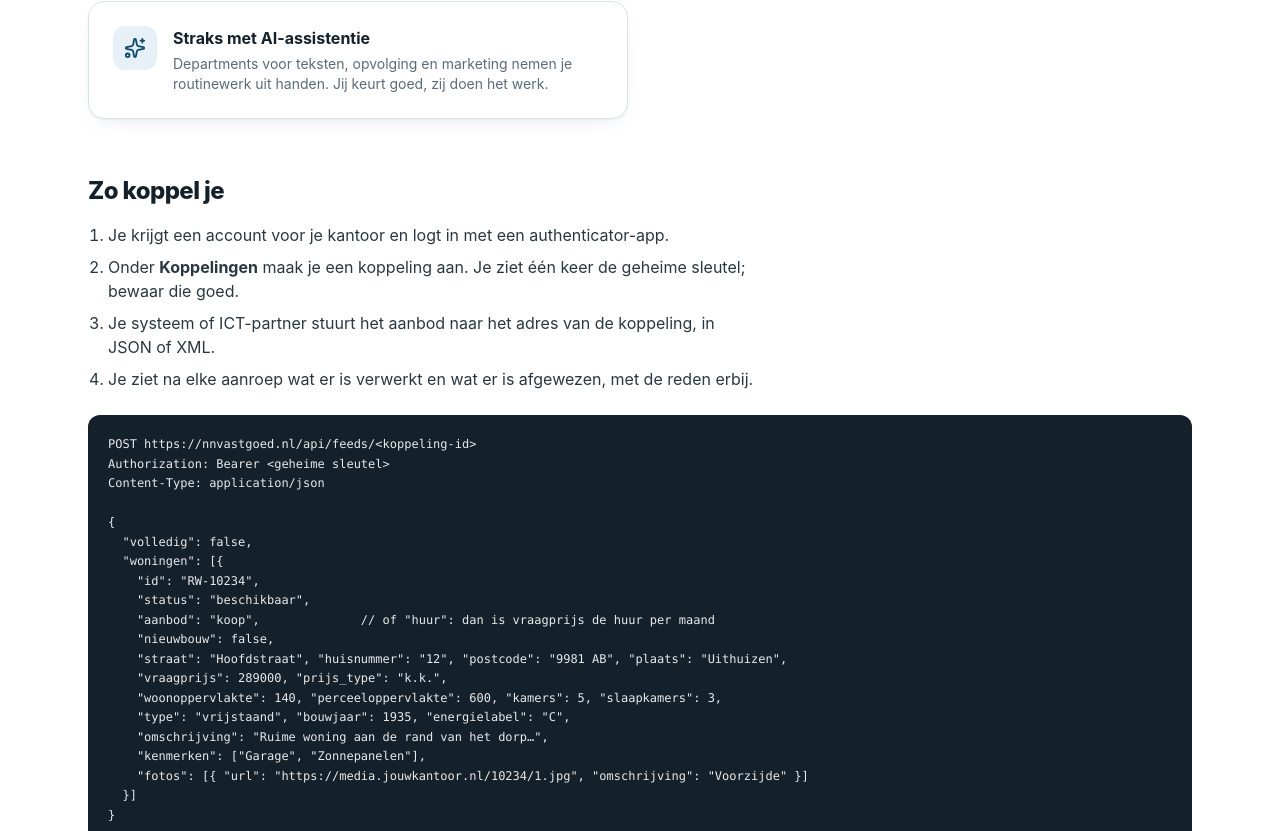
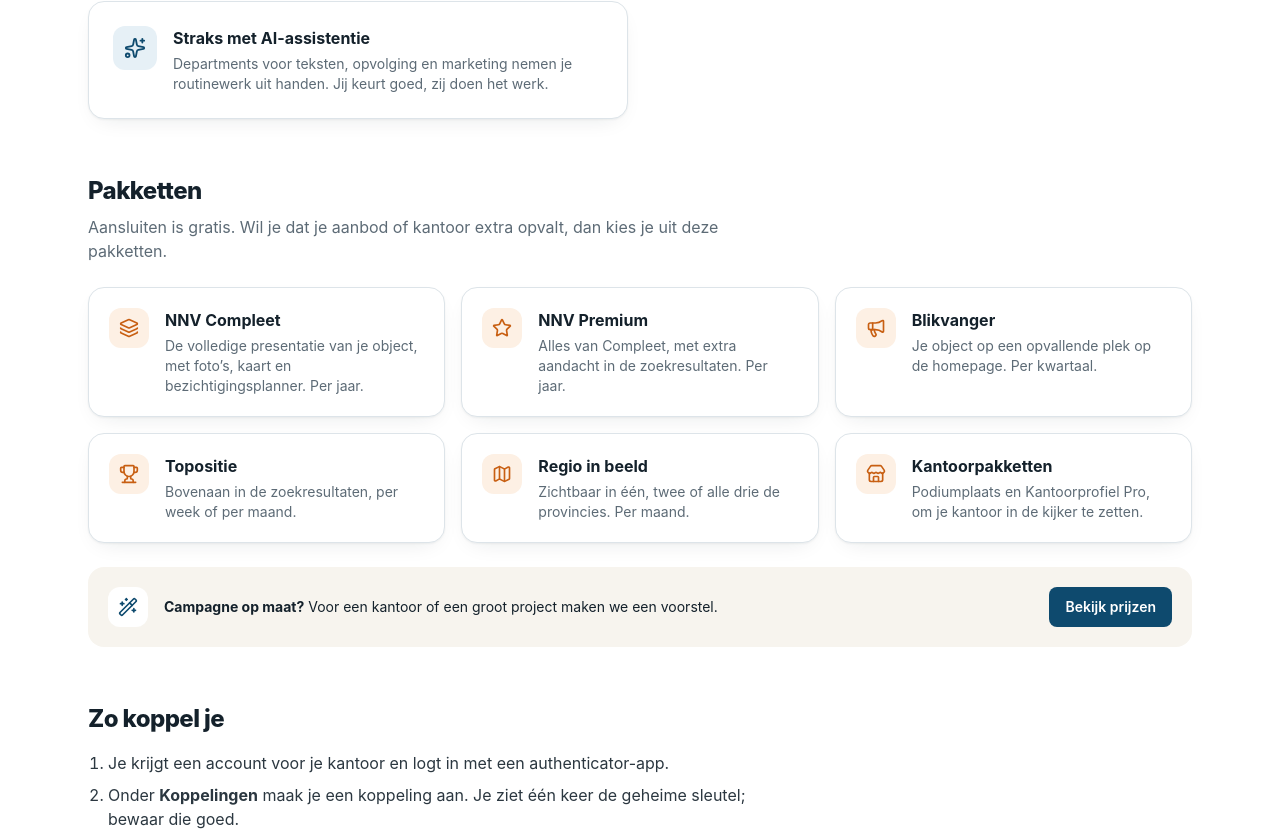
Before and after one commit to Symplution/NNVastgoed, a Next.js app: page /voor-makelaars in a window 1280 px wide. Shown: the part 684-1515 px from the top of the page. Built offline with nearby package versions, Linux system fonts and the light colour scheme; no server answers.

Commit message:
Makelaars: pakketten op de makelaarspagina en afgeschermde prijzenpagina
Co-Authored-By: Claude Sonnet 5.5 <noreply@anthropic.com>
Claude-Session: https://claude.ai/code/session_01RA4XnstH7Yr9XCtvhe7YEQ

```diff
--- a/src/app/voor-makelaars/aanmelden/page.tsx
+++ b/src/app/voor-makelaars/aanmelden/page.tsx
@@ -12,7 +12,7 @@ const STEPS = [
   { Icon: Network, t: 'Zet je aanbod online', d: 'Voer woningen zelf in, of koppel je kantoorsoftware zodat je aanbod automatisch binnenkomt en bijgewerkt blijft.' },
 ];
 const FAQ = [
-  ['Wat kost het?', 'Tijdens de opstart is aansluiten gratis. Eventuele tarieven bespreken we vooraf; je krijgt nooit een verrassing.'],
+  ['Wat kost het?', 'Aansluiten is gratis. Wil je extra zichtbaarheid, dan zijn er pakketten; die zie je onder Pakketten op de pagina Voor makelaars. Je krijgt nooit een verrassing.'],
   ['Voor wie is het?', 'Voor makelaarskantoren met woningen, nieuwbouw, huur of bedrijfsruimte in Groningen, Friesland en Drenthe. Wel of niet NVM maakt niet uit; NVM-kantoren krijgen wel een eigen label.'],
   ['Moet ik mijn software koppelen?', 'Nee. Je kunt woningen ook zelf invoeren. Een koppeling is handig bij veel aanbod: je ziet na elke aanroep wat is verwerkt en wat is afgewezen.'],
   ['Wat gebeurt er met de leads?', 'Elk contactverzoek en elke bezichtiging komt in je beheer en in je inbox, met de woning erbij. Gesprekken met zoekers lopen via het berichtenoverzicht.'],
@@ -49,7 +49,7 @@ export default function Aanmelden() {
           <h2 id="formulier" className="text-2xl font-extrabold tracking-tight">Aanmelden</h2>
           <p className="mt-2 text-muted">Na je aanmelding nemen we contact met je op om je kantoor aan te sluiten.</p>
           <ul className="mt-6 space-y-3 text-sm">
-            {['Gratis tijdens de opstart', 'Leads direct in je beheer en inbox', 'Zoekers plannen zelf een bezichtiging', 'Koppeling met je kantoorsoftware mogelijk', 'Alleen aanbod in Groningen, Friesland en Drenthe'].map((x) => <li key={x} className="flex gap-2"><CheckCircle2 size={18} className="shrink-0 text-green-600" aria-hidden />{x}</li>)}
+            {['Aansluiten is gratis', 'Leads direct in je beheer en inbox', 'Zoekers plannen zelf een bezichtiging', 'Koppeling met je kantoorsoftware mogelijk', 'Alleen aanbod in Groningen, Friesland en Drenthe'].map((x) => <li key={x} className="flex gap-2"><CheckCircle2 size={18} className="shrink-0 text-green-600" aria-hidden />{x}</li>)}
           </ul>
           <div className="mt-8 rounded-2xl bg-sand p-5 text-sm"><p className="flex items-center gap-2 font-bold"><PartyPopper size={17} aria-hidden /> Al aangesloten?</p><p className="mt-1 text-muted">Log in met je account en authenticator-app om je woningen, bezichtigingen en leads te beheren.</p><Link href="/login" className="btn-primary mt-3">Inloggen voor makelaars</Link></div>
         </div>
--- a/src/app/voor-makelaars/page.tsx
+++ b/src/app/voor-makelaars/page.tsx
@@ -1,6 +1,6 @@
 import type { Metadata } from 'next';
 import Link from 'next/link';
-import { BellRing, CalendarCheck, Inbox, Network, Sparkles } from 'lucide-react';
+import { BellRing, CalendarCheck, Inbox, Megaphone, Network, Sparkles, Star, Store, Trophy, Map, Layers, Wand2 } from 'lucide-react';
 
 export const metadata: Metadata = { title: 'Voor makelaars', description: 'Toon je woningaanbod aan woningzoekers in Groningen, Friesland en Drenthe. Koppel je kantoorsoftware of beheer je woningen zelf.' };
 
@@ -40,6 +40,28 @@ export default function VoorMakelaars() {
         ))}
       </div>
 
+      <section className="mt-14" aria-labelledby="pakketten">
+        <h2 id="pakketten" className="text-2xl font-extrabold tracking-tight">Pakketten</h2>
+        <p className="mt-2 max-w-2xl text-muted">Aansluiten is gratis. Wil je dat je aanbod of kantoor extra opvalt, dan kies je uit deze pakketten.</p>
+        <div className="mt-6 grid gap-4 sm:grid-cols-2 lg:grid-cols-3">
+          {[
+            { Icon: Layers, t: 'NNV Compleet', d: 'De volledige presentatie van je object, met foto’s, kaart en bezichtigingsplanner. Per jaar.' },
+            { Icon: Star, t: 'NNV Premium', d: 'Alles van Compleet, met extra aandacht in de zoekresultaten. Per jaar.' },
+            { Icon: Megaphone, t: 'Blikvanger', d: 'Je object op een opvallende plek op de homepage. Per kwartaal.' },
+            { Icon: Trophy, t: 'Topositie', d: 'Bovenaan in de zoekresultaten, per week of per maand.' },
+            { Icon: Map, t: 'Regio in beeld', d: 'Zichtbaar in één, twee of alle drie de provincies. Per maand.' },
+            { Icon: Store, t: 'Kantoorpakketten', d: 'Podiumplaats en Kantoorprofiel Pro, om je kantoor in de kijker te zetten.' },
+          ].map(({ Icon, t, d }) => (
+            <div key={t} className="card flex gap-4 p-5"><span className="inline-flex h-10 w-10 shrink-0 items-center justify-center rounded-xl bg-accent-soft text-accent-dark"><Icon size={20} aria-hidden /></span><div><h3 className="font-bold">{t}</h3><p className="mt-1 text-sm text-muted">{d}</p></div></div>
+          ))}
+        </div>
+        <div className="mt-6 flex flex-wrap items-center gap-4 rounded-2xl bg-sand p-5">
+          <span className="inline-flex h-10 w-10 items-center justify-center rounded-xl bg-white text-brand"><Wand2 size={20} aria-hidden /></span>
+          <p className="min-w-[14rem] flex-1 text-sm"><strong>Campagne op maat?</strong> Voor een kantoor of een groot project maken we een voorstel.</p>
+          <Link href="/voor-makelaars/prijzen" className="btn-primary">Bekijk prijzen</Link>
+        </div>
+      </section>
+
       <section className="mt-14" aria-labelledby="koppelen">
         <h2 id="koppelen" className="text-2xl font-extrabold tracking-tight">Zo koppel je</h2>
         <ol className="mt-4 max-w-2xl list-decimal space-y-2 pl-5 text-ink/90">
--- /dev/null
+++ b/src/app/voor-makelaars/prijzen/page.tsx
@@ -0,0 +1,67 @@
+import type { Metadata } from 'next';
+import Link from 'next/link';
+import { ArrowLeft } from 'lucide-react';
+import { CUSTOM_CAMPAIGNS, OBJECT_TYPES, OFFICE_PRICES, PRICE_GROUPS, euro } from '@/lib/pricing';
+
+// Bewust niet in de sitemap, de footer of de zoekresultaten: alleen bereikbaar via "Bekijk prijzen" bij de pakketten.
+export const metadata: Metadata = { title: 'Prijzen voor makelaars', robots: { index: false, follow: false } };
+
+const th = 'px-4 py-3 text-left text-xs font-semibold uppercase tracking-wider text-muted';
+const td = 'px-4 py-3 text-sm';
+
+export default function Prijzen() {
+  return (
+    <div className="container-x py-12">
+      <Link href="/voor-makelaars" className="focus-ring inline-flex items-center gap-1.5 rounded text-sm font-semibold text-brand hover:underline"><ArrowLeft size={15} aria-hidden /> Terug naar voor makelaars</Link>
+      <p className="mt-6 text-sm font-semibold uppercase tracking-[0.16em] text-accent">Tarieven 2026</p>
+      <h1 className="mt-2 text-4xl font-extrabold tracking-tight">Prijzen voor makelaars</h1>
+      <p className="mt-3 max-w-2xl text-lg text-muted">Aansluiten is gratis. Hieronder zie je wat extra zichtbaarheid kost. Alle bedragen zijn exclusief btw en gelden per objectplaatsing.</p>
+
+      <section className="mt-12" aria-labelledby="object">
+        <h2 id="object" className="text-2xl font-extrabold tracking-tight">Object</h2>
+        <p className="mt-1 text-sm text-muted">Voor bedrijfsruimte, agrarisch aanbod en verzamelgebouwen.</p>
+        <div className="mt-5 overflow-x-auto rounded-2xl border border-line bg-white">
+          <table className="w-full min-w-[44rem] border-collapse">
+            <thead><tr className="border-b border-line bg-sand/60"><th className={th}>Product</th><th className={th}>Looptijd</th>{OBJECT_TYPES.map((t) => <th key={t} className={`${th} text-right`}>{t}</th>)}</tr></thead>
+            {PRICE_GROUPS.map((g) => (
+              <tbody key={g.title} className="border-b border-line last:border-0">
+                <tr><th colSpan={2 + OBJECT_TYPES.length} className="bg-brand-soft/50 px-4 py-2 text-left text-xs font-bold uppercase tracking-wider text-brand">{g.title}</th></tr>
+                {g.rows.map((r) => (
+                  <tr key={`${r.name}${r.period}`} className="border-t border-line/70">
+                    <td className={td}><span className="font-semibold">{r.name}</span>{r.note && <span className="block text-xs text-muted">{r.note}</span>}</td>
+                    <td className={`${td} text-muted`}>{r.period}</td>
+                    {r.prices.map((p, i) => <td key={i} className={`${td} text-right tabular-nums`}>{p === null ? <span className="text-muted" aria-label="niet beschikbaar">–</span> : <span className="font-semibold">{euro(p)}</span>}</td>)}
+                  </tr>
+                ))}
+              </tbody>
+            ))}
+          </table>
+        </div>
+      </section>
+
+      <section className="mt-12" aria-labelledby="kantoor">
+        <h2 id="kantoor" className="text-2xl font-extrabold tracking-tight">Kantoor</h2>
+        <div className="mt-5 overflow-x-auto rounded-2xl border border-line bg-white">
+          <table className="w-full min-w-[28rem] border-collapse">
+            <thead><tr className="border-b border-line bg-sand/60"><th className={th}>Product</th><th className={th}>Looptijd</th><th className={`${th} text-right`}>Prijs</th></tr></thead>
+            <tbody>{OFFICE_PRICES.map((r) => <tr key={r.name} className="border-t border-line/70 first:border-0"><td className={td}><span className="font-semibold">{r.name}</span><span className="block text-xs text-muted">{r.note}</span></td><td className={`${td} text-muted`}>{r.period}</td><td className={`${td} text-right font-semibold tabular-nums`}>{euro(r.price)}</td></tr>)}</tbody>
+          </table>
+        </div>
+      </section>
+
+      <section className="mt-12" aria-labelledby="maat">
+        <h2 id="maat" className="text-2xl font-extrabold tracking-tight">Campagne op maat</h2>
+        <div className="mt-5 grid gap-4 sm:grid-cols-2">
+          {CUSTOM_CAMPAIGNS.map((c) => <div key={c.name} className="card p-6"><p className="font-bold">{c.name}</p><p className="mt-2 text-sm text-muted">Vanaf</p><p className="text-3xl font-extrabold tabular-nums text-brand">{euro(c.from)}</p></div>)}
+        </div>
+        <p className="mt-4 max-w-2xl text-sm text-muted">De prijs van een campagne op maat hangt af van je aanvraag. Neem contact op voor een voorstel; dit product bestel je niet zelf.</p>
+      </section>
+
+      <div className="mt-14 flex flex-col items-start gap-4 rounded-3xl bg-brand-soft p-8 sm:flex-row sm:items-center sm:justify-between">
+        <div><h2 className="text-xl font-extrabold">Klaar om aan te sluiten?</h2><p className="mt-1 text-muted">Meld je kantoor aan, wij nemen binnen twee werkdagen contact op.</p></div>
+        <div className="flex flex-wrap gap-3"><Link href="/voor-makelaars/aanmelden" className="btn-primary">Aanmelden</Link><Link href="/contact" className="btn-ghost bg-white">Vraag een voorstel</Link></div>
+      </div>
+      <p className="mt-8 text-xs text-muted">Onder voorbehoud van type- en drukfouten. Alle prijzen zijn exclusief btw en gelden per objectplaatsing.</p>
+    </div>
+  );
+}
--- /dev/null
+++ b/src/lib/pricing.ts
@@ -0,0 +1,35 @@
+// Tarieven voor makelaars (alle bedragen excl. btw, per objectplaatsing). Eén plek om ze aan te passen.
+export const OBJECT_TYPES = ['Bedrijfsruimte', 'Agrarisch bedrijf', 'Agrarische grond', 'Bedrijfsverzamelgebouw'] as const;
+export type ObjectType = (typeof OBJECT_TYPES)[number];
+
+/** Prijs per objecttype, in de volgorde van OBJECT_TYPES. null = niet beschikbaar voor dat type. */
+export interface PriceRow { name: string; period: string; note?: string; prices: (number | null)[] }
+
+export const PRICE_GROUPS: { title: string; rows: PriceRow[] }[] = [
+  { title: 'Publiceren en presenteren', rows: [
+    { name: 'NNV Compleet', period: 'Jaar', note: 'Volledige presentatie van je object', prices: [185, 155, 140, 445] },
+    { name: 'NNV Premium', period: 'Jaar', note: 'Compleet, plus extra aandacht in de zoekresultaten', prices: [290, 260, 245, null] },
+  ] },
+  { title: 'Losse presentatieproducten', rows: [
+    { name: 'Blikvanger', period: 'Kwartaal', note: 'Opvallende plek op de homepage', prices: [120, 120, 120, null] },
+  ] },
+  { title: 'Promoten', rows: [
+    { name: 'Topositie', period: 'Week', note: 'Bovenaan in de zoekresultaten', prices: [39, 39, 39, null] },
+    { name: 'Topositie', period: 'Maand', prices: [69, 69, 69, null] },
+    { name: 'Regio in beeld · 1 provincie', period: 'Maand', note: 'Zichtbaar in de provincie van je keuze', prices: [175, 175, 175, null] },
+    { name: 'Regio in beeld · 2 provincies', period: 'Maand', prices: [245, 245, 245, null] },
+    { name: 'Regio in beeld · heel Noord-Nederland', period: 'Maand', note: 'Groningen, Friesland en Drenthe', prices: [315, 315, 315, null] },
+  ] },
+];
+
+export const OFFICE_PRICES: { name: string; period: string; note: string; price: number }[] = [
+  { name: 'Podiumplaats', period: 'Maand', note: 'Je kantoor in de kijker op de makelaarspagina en homepage', price: 55 },
+  { name: 'Kantoorprofiel Pro', period: 'Maand', note: 'Uitgebreid kantoorprofiel met extra gegevens en je eigen presentatie', price: 49 },
+];
+
+export const CUSTOM_CAMPAIGNS: { name: string; from: number }[] = [
+  { name: 'Kantoorcampagne op maat', from: 2495 },
+  { name: 'Projectcampagne op maat', from: 1750 },
+];
+
+export const euro = (n: number) => `€ ${n.toLocaleString('nl-NL')}`;
```
Also changed, not shown: 1 other file (tests, documents, lock files or other folders).
